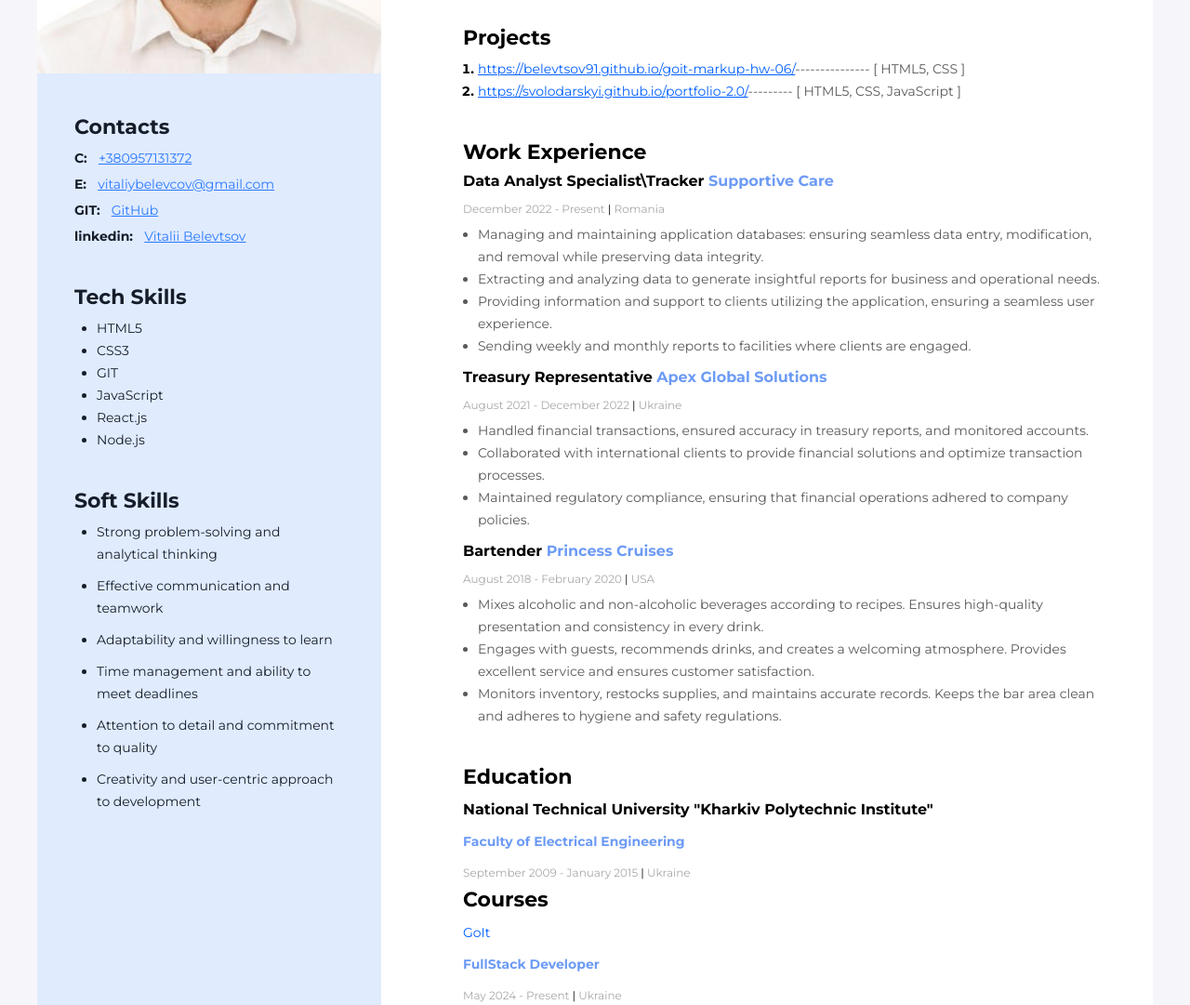
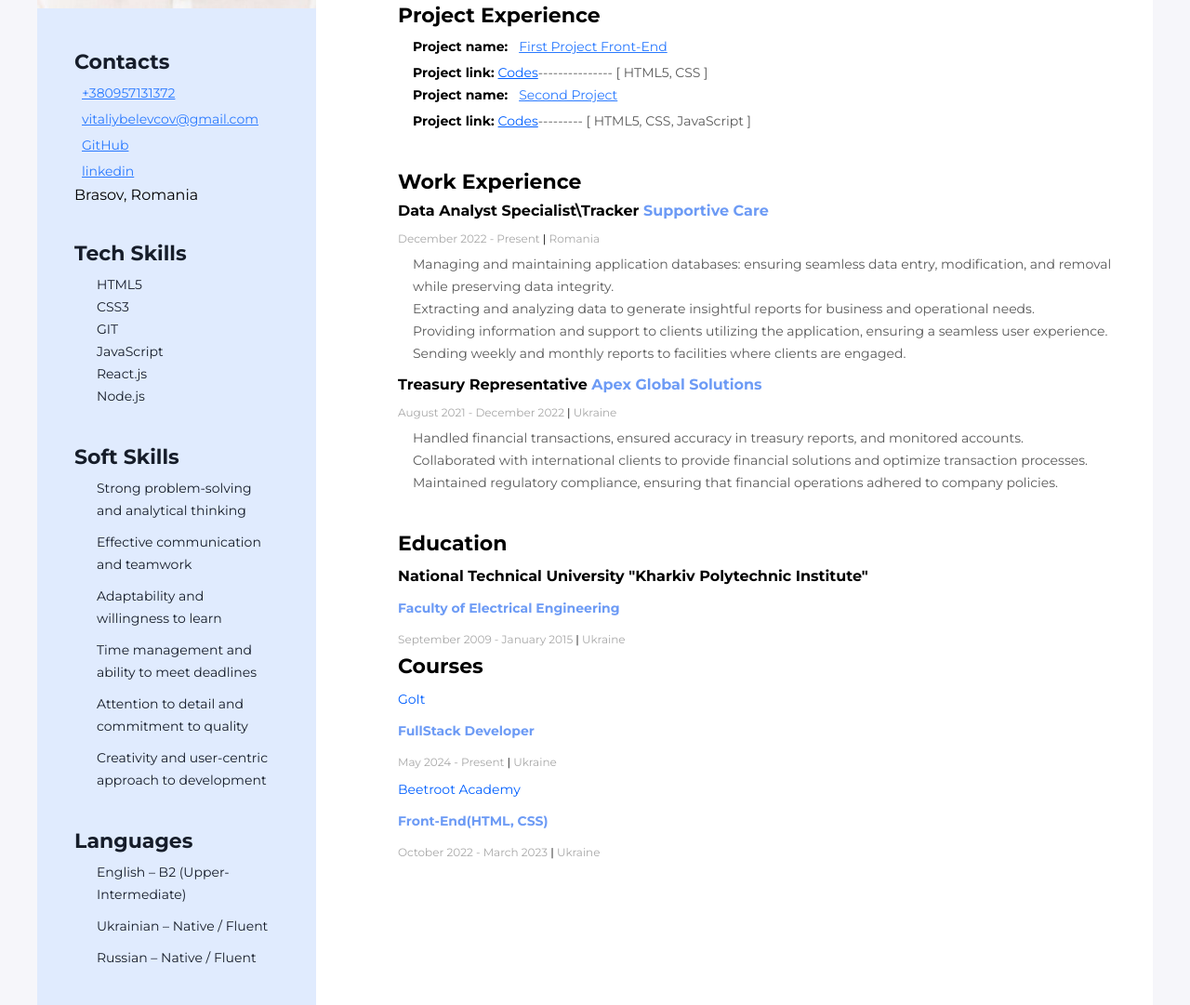
Before and after one commit to Belevtsov91/CV, a plain HTML site: page index.html in a window 1280 px wide. Shown: the part 339-1420 px from the top of the page at 93% size. Drawn offline with Linux system fonts and the light colour scheme.

Commit message:
Add files via upload

```diff
--- a/css/style.css
+++ b/css/style.css
@@ -8,6 +8,9 @@
 ul, ol{
     margin-top: 0;
     margin-bottom: 0;
+    list-style: none;
+        padding-left: 0;
+
 }
 
 .hidden {
--- a/index.html
+++ b/index.html
@@ -28,16 +28,25 @@
     </div>
     <!-- My Project-->
     <div class="my-projects-container">
-        <h3 class="my-projects-title">Projects</h3>
+        <h3 class="my-projects-title">Project Experience</h3>
         <!-- list of projects-->
         <div>
         <ol class="my-projects-list">
+            <li class="my-projects-item"><p class="contacts-item">Project name:<span class="contacts-type"></span> <a class="contacts-link"
+                    href="https://belevtsov91.github.io/goit-markup-hw-06/" target="_blank" rel="noopener noreferrer nofollow">First Project Front-End</a></p></li>
         <li class="my-projects-item">
-            <a class="my-projects-item-link" href="https://belevtsov91.github.io/goit-markup-hw-06/" target="_blank" rel="noopener noreferrer nofollow">https://belevtsov91.github.io/goit-markup-hw-06/</a><span class="my-projects-item-tech">---------------
+            Project link:
+        <a class="my-projects-item-link" href="https://github.com/Belevtsov91/goit-markup-hw-06" target="_blank" rel="noopener noreferrer nofollow">Codes</a><span class="my-projects-item-tech">---------------
             [ HTML5, CSS ]</span>
         </li>
         <li class="my-projects-item">
-            <a class="my-projects-item-link" href="https://svolodarskyi.github.io/portfolio-2.0/" target="_blank" rel="noopener noreferrer nofollow">https://svolodarskyi.github.io/portfolio-2.0/</a><span class="my-projects-item-tech">---------
+            <p class="contacts-item">Project name:<span class="contacts-type"></span> <a class="contacts-link"
+                    href="https://svolodarskyi.github.io/portfolio-2.0/" target="_blank"
+                    rel="noopener noreferrer nofollow">Second Project</a></p>
+        </li>
+        <li class="my-projects-item">
+            Project link:
+            <a class="my-projects-item-link" href="https://github.com/svolodarskyi/portfolio-2.0" target="_blank" rel="noopener noreferrer nofollow">Codes</a><span class="my-projects-item-tech">---------
             [ HTML5, CSS, JavaScript ]</span>
         </li>
         <!-- <li class="my-projects-item">
@@ -77,8 +86,8 @@
             company policies.</li>
     </ul>
 </div>
-<div class="work-experience-container">
-    <!-- company 3-->
+<!-- <div class="work-experience-container">
+
     <h4 class="work-experience-company">Bartender <span class="company-name">Princess Cruises</span></h4>
     <p class="work-experience-period">August 2018 - February 2020   <span class="work-experience-period-separator">|</span>   USA</p>
 
@@ -90,7 +99,7 @@
         <li class="work-experience-duties-item">Monitors inventory, restocks supplies, and maintains accurate records.
         Keeps the bar area clean and adheres to hygiene and safety regulations.</li>
     </ul>
-</div>
+</div> -->
 </div>
     <!--education-->
     <div class="education-container">
@@ -121,16 +130,17 @@
 </div>
 <!--Sidebar-->
 <aside class="sidebar">
-        <img src="img/photo_2024-01-03_15-05-43.png" alt="My photo" width="370">
+        <img src="img/photo_2024-01-03_15-05-43.png" alt="My photo" width="300">
         <div class="sidebar-content">
         <!-- contacts-->
         <div class="contacts-container">
             <h3 class="contacts-title">Contacts</h3>
-            <p class="contacts-item"><span class="contacts-type">C:</span> <a class="contacts-link" href="+380957131372">+380957131372</a></p>
-            <p class="contacts-item"><span class="contacts-type">E:</span> <a class="contacts-link" href="vitaliybelevcov@gmail.com">vitaliybelevcov@gmail.com</a></p>
-            <p class="contacts-item"><span class="contacts-type">GIT:</span> <a class="contacts-link" href="https://github.com/Belevtsov91" target="_blank" rel="noopener noreferrer nofollow">GitHub</a></p>
-            <p class="contacts-item"><span class="contacts-type">linkedin:</span> <a class="contacts-link"
-                    href="https://www.linkedin.com/in/vitalii-belevtsov/">Vitalii Belevtsov</a></p>
+            <p class="contacts-item"><span class="contacts-type"></span> <a class="contacts-link" href="+380957131372">+380957131372</a></p>
+            <p class="contacts-item"><span class="contacts-type"></span> <a class="contacts-link" href="vitaliybelevcov@gmail.com">vitaliybelevcov@gmail.com</a></p>
+            <p class="contacts-item"><span class="contacts-type"></span> <a class="contacts-link" href="https://github.com/Belevtsov91" target="_blank" rel="noopener noreferrer nofollow">GitHub</a></p>
+            <p class="contacts-item"><span class="contacts-type"> </span> <a class="contacts-link"
+                    href="https://www.linkedin.com/in/vitalii-belevtsov/" target="_blank" rel="noopener noreferrer nofollow">linkedin</a></p>
+                    <p class="contacts-item">Brasov, Romania</p>
         </div>
         <!-- skills-->
         <div class="skills-container">
@@ -147,7 +157,7 @@
         </div>
 
 <!--Soft Skills-->
-<div class="sf-skills-container">
+<div class="skills-container">
     <h3 class="sf-skills-title">Soft Skills</h3>
     <ul class="sf-skills-list">
         <li class="sf-skills-list-item">Strong problem-solving and analytical thinking</li>
@@ -158,6 +168,18 @@
         <li class="sf-skills-list-item">Creativity and user-centric approach to development</li>
     </ul>
 </div>
+<!--language-->
+<div class="skills-container">
+    <h3 class="sf-skills-title">Languages</h3>
+    <ul class="sf-skills-list">
+        <li class="sf-skills-list-item">English – B2 (Upper-Intermediate)</li>
+        <li class="sf-skills-list-item">Ukrainian – Native / Fluent</li>
+        <li class="sf-skills-list-item">Russian – Native / Fluent</li>
+        <!-- <li class="sf-skills-list-item">Time management and ability to meet deadlines</li>
+        <li class="sf-skills-list-item">Attention to detail and commitment to quality</li>
+        <li class="sf-skills-list-item">Creativity and user-centric approach to development</li> -->
+    </ul>
+</div>
 </div>
 </aside>
     </div>
```
